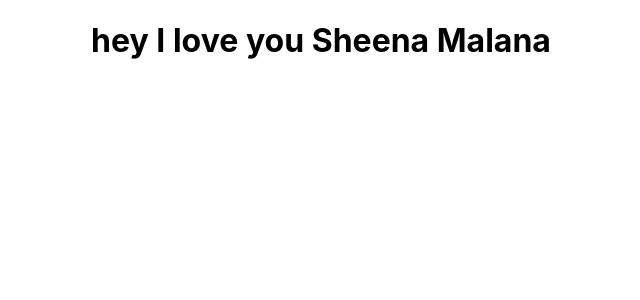
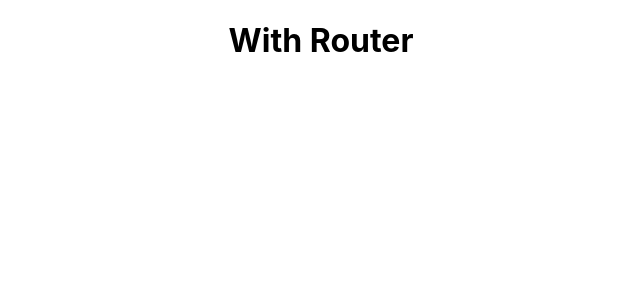
Before and after one commit to OWKenobi07/SampleDeployment, a React (Create React App) app: page / in a window 1280 px wide. Shown: the top 300 px of the page, without its empty margins (319-959 px from the left). Built offline with nearby package versions, Linux system fonts and the light colour scheme.

Commit message:
upload with router

```diff
--- a/package.json
+++ b/package.json
@@ -1,5 +1,5 @@
 {
-  "homepage":"http:/OWKenobi07.github.io/SampleDeployment",
+  "homepage": "http:/OWKenobi07.github.io/SampleDeployment",
   "name": "sampledeployment",
   "version": "0.1.0",
   "private": true,
@@ -9,12 +9,13 @@
     "@testing-library/user-event": "^13.5.0",
     "react": "^18.2.0",
     "react-dom": "^18.2.0",
+    "react-router-dom": "^6.4.2",
     "react-scripts": "5.0.1",
     "web-vitals": "^2.1.4"
   },
   "scripts": {
     "predeploy": "npm run build",
-    "deploy":"gh-pages -d build",
+    "deploy": "gh-pages -d build",
     "start": "react-scripts start",
     "build": "react-scripts build",
     "test": "react-scripts test",
--- a/src/App.js
+++ b/src/App.js
@@ -3,7 +3,7 @@ import './App.css';
 function App() {
   return (
     <div className="App">
-    <h1>hey I love you Sheena Malana</h1>
+    <h1>With Router</h1>
     </div>
   );
 }
--- a/src/index.js
+++ b/src/index.js
@@ -3,11 +3,14 @@ import ReactDOM from 'react-dom/client';
 import './index.css';
 import App from './App';
 import reportWebVitals from './reportWebVitals';
+import {HashRouter as Router} from 'react-router-dom'
 
 const root = ReactDOM.createRoot(document.getElementById('root'));
 root.render(
   <React.StrictMode>
-    <App />
+    <Router>
+        <App />
+    </Router>
   </React.StrictMode>
 );
 
```
Also changed, not shown: 1 other file (tests, documents, lock files or other folders).
